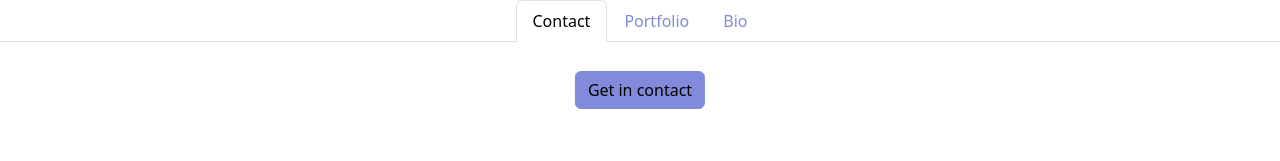
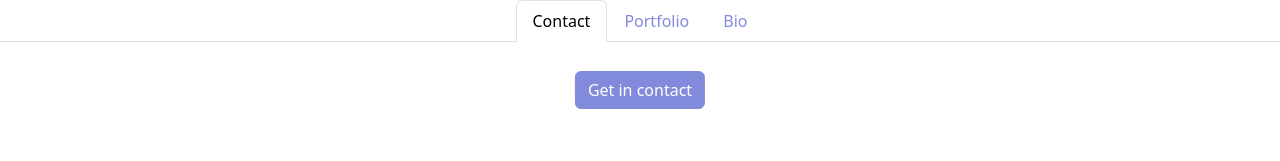
Before and after one commit to loomedai/portfoliobootstrap, a website: page index.html in a window 1280 px wide. Shown: the top 161 px of the page. Drawn offline with nearby package versions, Linux system fonts and the light colour scheme.

Commit message:
white text

```diff
--- a/index.html
+++ b/index.html
@@ -28,7 +28,7 @@
     </div>
 
     <a href="mailto:bbrith@hotmail.com?subject=Enquirery from portfolio&body=">
-    <button type="button" class="btn btn-primary btn-contact  position-absolute start-50 translate-middle" id="btnOutlook" >Get in contact</button>
+    <button type="button" class="btn btn-primary btn-contact text-white position-absolute start-50 translate-middle" id="btnOutlook" >Get in contact</button>
 </a>
 
 <div class="container">
```
